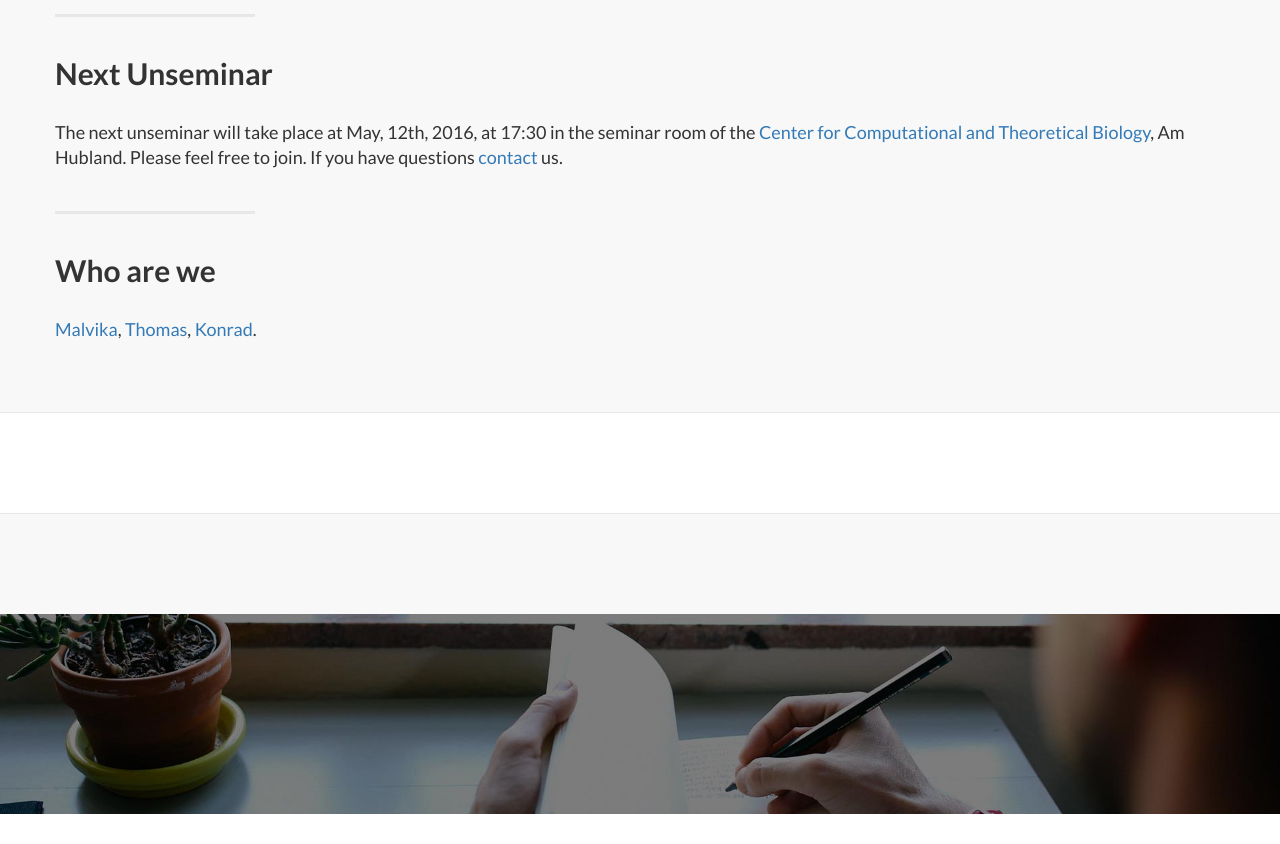
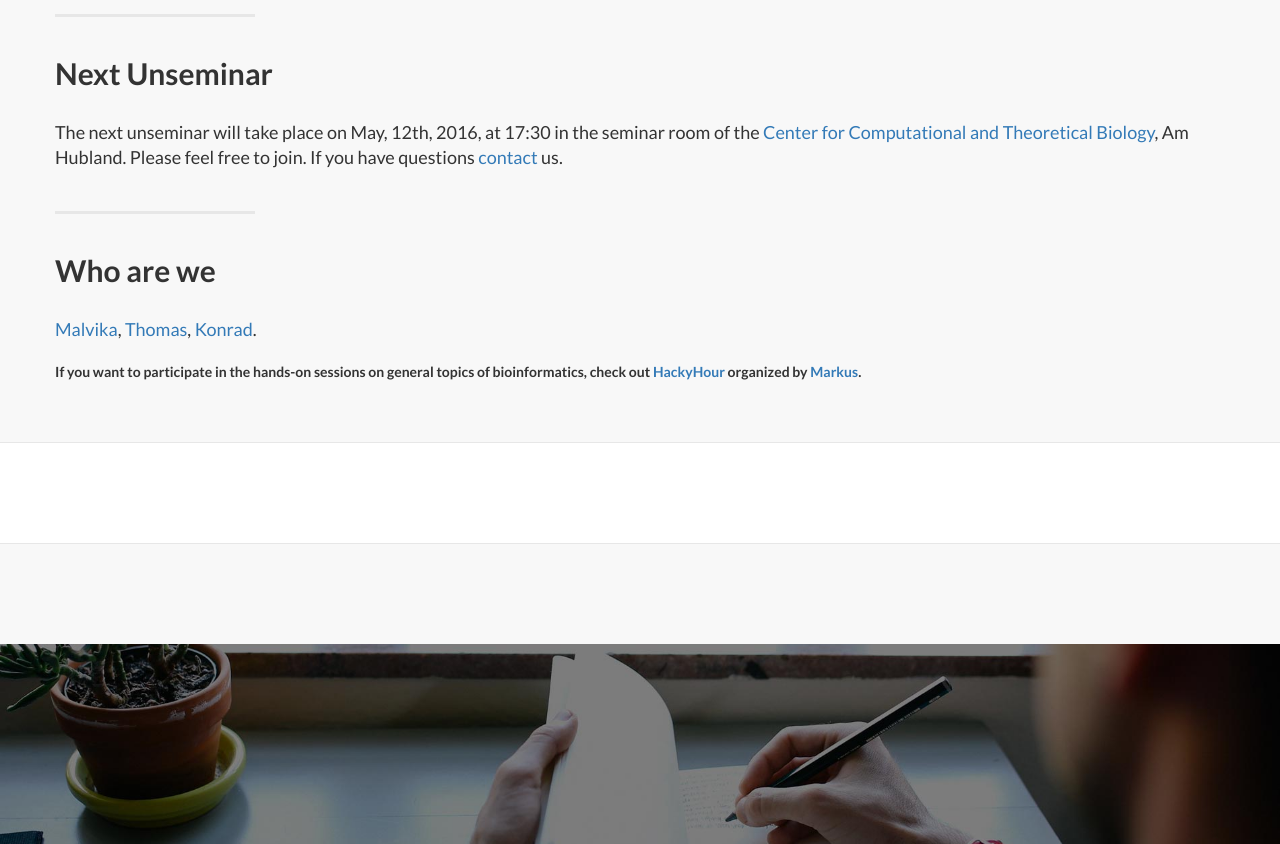
Before and after one commit to WUBSyB/WUBSyB.github.io, a plain HTML site: page index.html in a window 1280 px wide. Shown: the part 1080-1924 px from the top of the page. Before the commit the page ends 1894 px from the top, so only its background shows below. Drawn offline with Linux system fonts and the light colour scheme.

Commit message:
Update index.html

```diff
--- a/index.html
+++ b/index.html
@@ -142,7 +142,7 @@
                     <div class="clearfix"></div>
                     <h2 class="section-heading">Next Unseminar</h2>
                     <p class="lead">
-		      The next unseminar will take place at May, 12th, 2016,
+		      The next unseminar will take place on May, 12th, 2016,
 		      at 17:30 in the seminar room of the
 		      <a href="http://www.cctb.uni-wuerzburg.de/startseite/">Center for Computational and Theoretical Biology</a>, Am Hubland.
 		      Please feel free to join. If you have questions <a href="mailto:malvika.sharan@uni-wuerzburg.de">contact</a> us.
@@ -171,6 +171,9 @@
 		      <a href="http://about.me/malvikasharan">Malvika</a>,
 		      <a href="http://www.bioinfo.biozentrum.uni-wuerzburg.de/groups/funct_genomics_systems_biology/people/thomas_dandekar/">Thomas</a>,
 		      <a href="http://konrad.foerstner.org/">Konrad</a>.
+		    </p>
+		    <p>
+		    	If you want to participate in the hands-on sessions on general topics of bioinformatics, check out <a href="http://hackyhour.github.io/Wuerzburg/">HackyHour</a> organized by <a href="https://twitter.com/IIMOG">Markus</a>.
 		    </p>
                    <!--</div>-->
                 <!-- <div class="col-lg-5 col-lg-offset-2 col-sm-6"> -->
```
